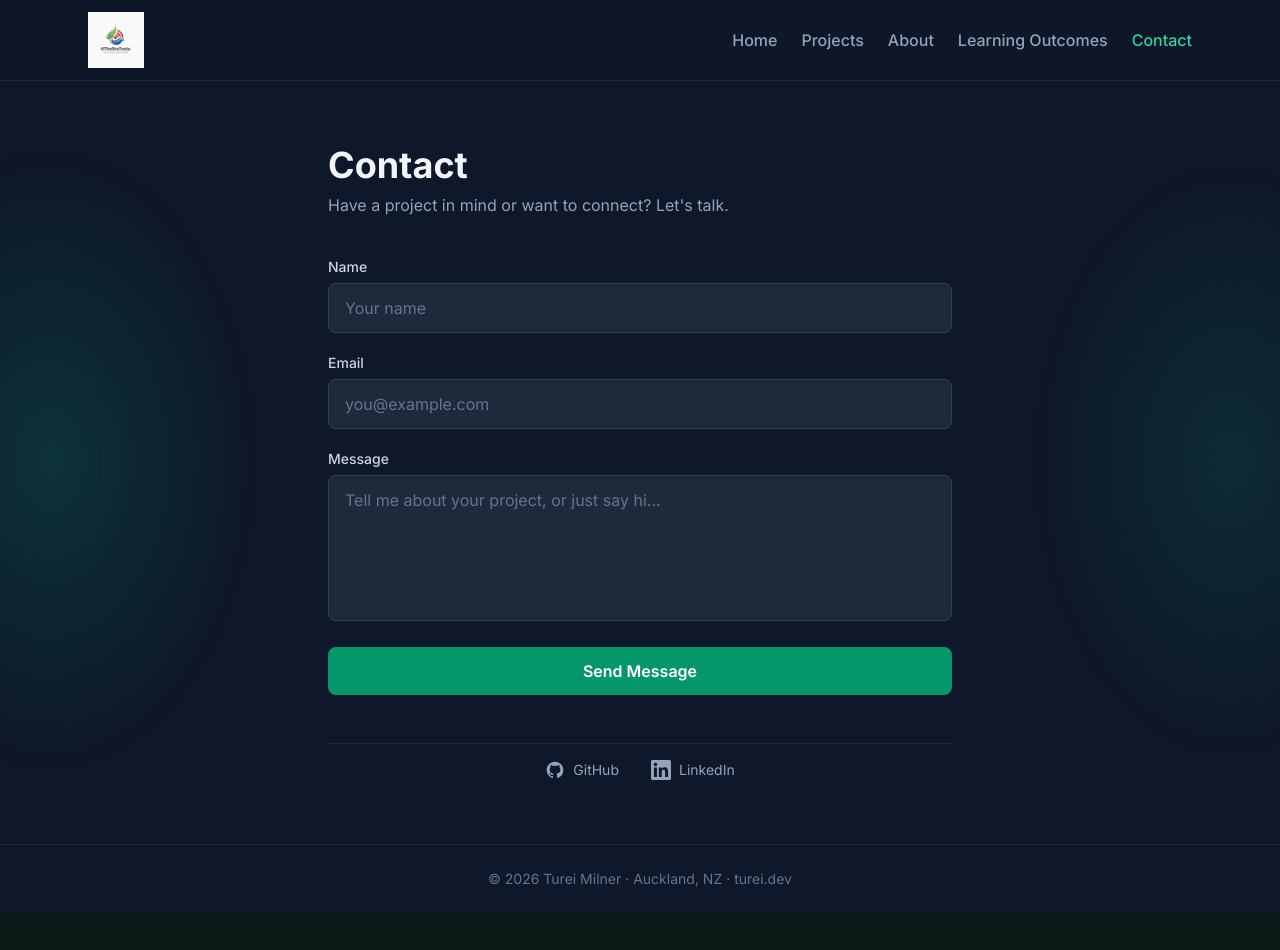
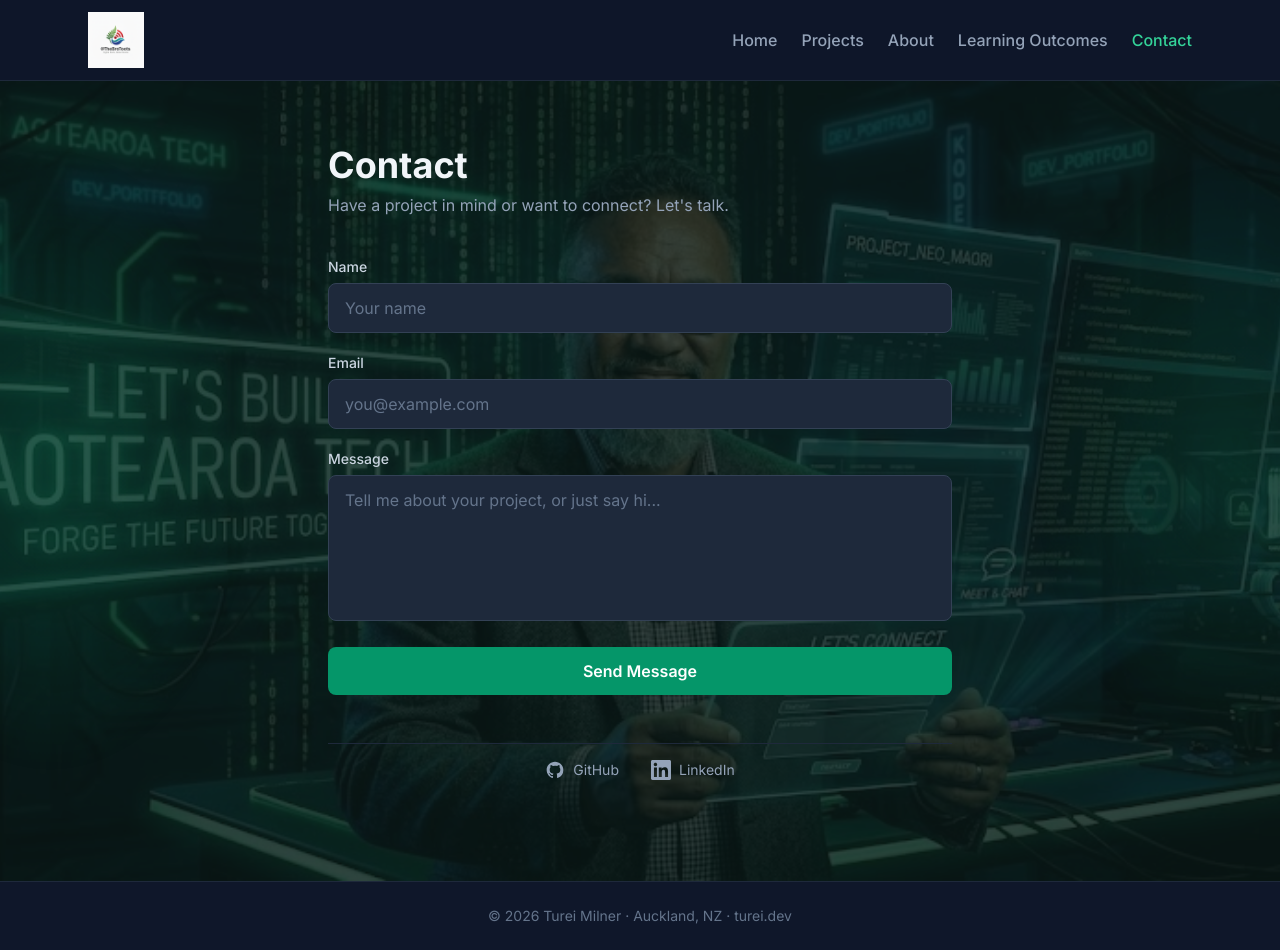
Before and after one commit to Turei-hub/portfolio, a React (Vite) app: page /contact in a window 1280 px wide. Before the commit the page ends 913 px from the top, so only its background shows below. Built offline with nearby package versions, Linux system fonts and the light colour scheme.

Commit message:
add contact page background image with dark overlay

```diff
--- a/src/pages/Contact.jsx
+++ b/src/pages/Contact.jsx
@@ -37,6 +37,16 @@ export default function Contact() {
   }
 
   return (
+    <div
+      className="min-h-screen"
+      style={{
+        backgroundImage: 'url(/contact.bg.jpg)',
+        backgroundSize: 'cover',
+        backgroundPosition: 'center',
+        backgroundAttachment: 'fixed',
+      }}
+    >
+      <div className="min-h-screen bg-[#0b1a17]/80">
     <div className="max-w-2xl mx-auto px-4 sm:px-6 py-16">
 
       {/* Header */}
@@ -143,5 +153,7 @@ export default function Contact() {
       </div>
 
     </div>
+    </div>
+    </div>
   )
 }
```
Also changed, not shown: public/contact.bg.jpg (added).
